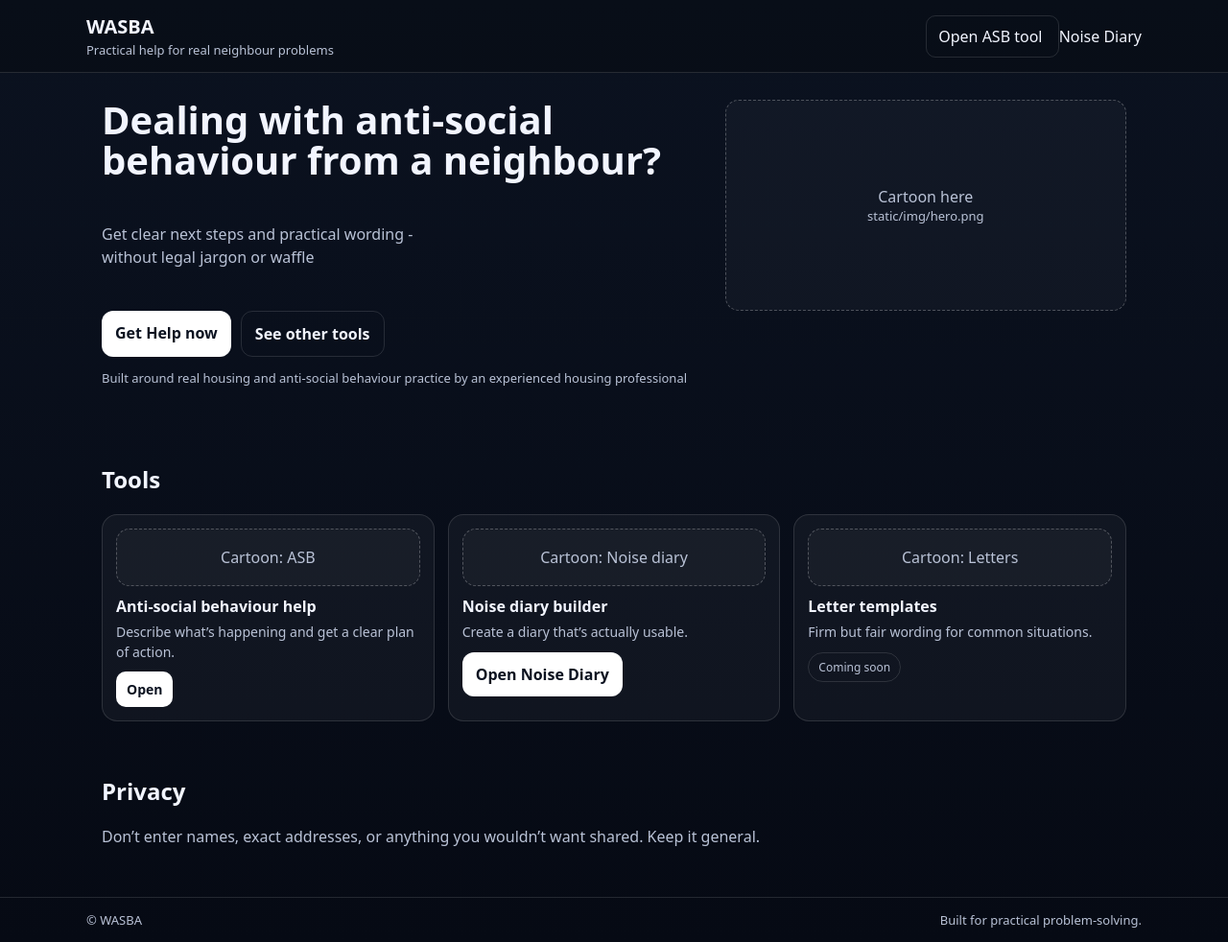
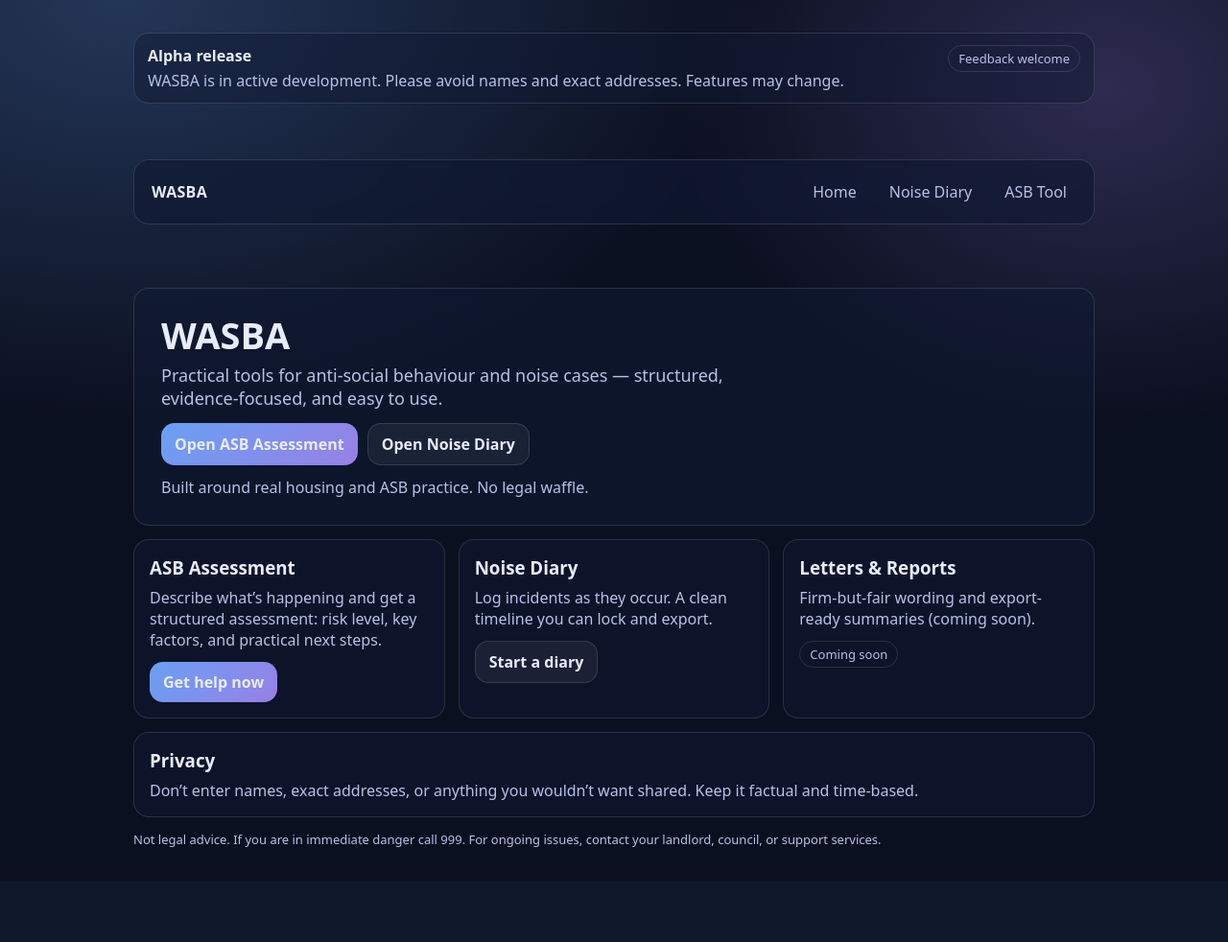
Before and after one commit to ErnieCap/WASBA, a Flask app: template templates/landing.html in a window 1280 px wide. Shown: the whole page at 96% size. After the commit the page ends 883 px from the top, so only its background shows below. Run offline with Flask 3, Linux system fonts and the light colour scheme; the template is opened without the code that fills it, so the values that code supplies are empty.

Commit message:
unifying layout, polish ASB output, add alpha notice

```diff
--- a/app.py
+++ b/app.py
@@ -47,7 +47,7 @@ def landing():
 
 @app.route("/asb", methods=["GET"])
 def asb():
-    return render_template("form.html")
+    return render_template("asb/form.html")
 
 
 def _collect_case_from_form() -> dict:
@@ -91,7 +91,7 @@ def assess():
     else:
         CASE_STORE[case_id] = {"case_data": case, "free_result": free_result, "paid": False}
 
-    return render_template("result.html", result=free_result, case_id=case_id, paid=False)
+    return render_template("asb/result.html", result=free_result, case_id=case_id, paid=False)
 
 
 @app.route("/pay/<case_id>", methods=["POST"])
@@ -118,10 +118,10 @@ def premium(case_id: str):
         abort(404, "Case not found (maybe expired).")
 
     if not row["paid"]:
-        return render_template("result.html", result=row["free_result"], case_id=case_id, paid=False)
+        return render_template("asb/result.html", result=row["free_result"], case_id=case_id, paid=False)
 
     premium_result = assess_case_premium(row["case_data"])
-    return render_template("result.html", result=premium_result, case_id=case_id, paid=True)
+    return render_template("asb/result.html", result=premium_result, case_id=case_id, paid=True)
 
 
 @app.route("/stripe/webhook", methods=["POST"])
--- a/templates/base.html
+++ b/templates/base.html
@@ -8,6 +8,22 @@
 
 </head>
 <body>
+  <div style="padding:10px 0;">
+  <div class="container">
+    <div class="card" style="padding:12px 14px;">
+      <div style="display:flex; gap:10px; align-items:flex-start; justify-content:space-between; flex-wrap:wrap;">
+        <div>
+          <div style="font-weight:800;">Alpha release</div>
+          <div style="color:var(--muted); margin-top:4px;">
+            WASBA is in active development. Please avoid names and exact addresses. Features may change.
+          </div>
+        </div>
+        <span class="badge">Feedback welcome</span>
+      </div>
+    </div>
+  </div>
+</div>
+
   <div class="container">
   <div class="nav">
     <div class="brand">
--- a/templates/landing.html
+++ b/templates/landing.html
@@ -1,89 +1,69 @@
-<!doctype html>
-<html lang="en">
-<head>
-  <meta charset="utf-8" />
-  <meta name="viewport" content="width=device-width,initial-scale=1" />
-  <title>WASBA – practical help for neighbour problems</title>
-  <link rel="stylesheet" href="{{ url_for('static', filename='css/site.css') }}">
-</head>
-<body>
-  <header class="top">
-    <div class="wrap top__inner">
-      <div class="brand">
-        <div class="brand__name">WASBA</div>
-        <div class="brand__tag">Practical help for real neighbour problems</div>
-      </div>
-      <nav class="nav">
-        <a class="nav__link" href="{{ url_for('asb') }}">Open ASB tool </a>
-        <a href="{{ url_for('noise_index') }}">Noise Diary</a>
+{% extends "base.html" %}
+{% block content %}
 
-      </nav>
-    </div>
-  </header>
+<div class="container">
 
-  <main class="wrap">
-    <section class="hero">
-      <div class="hero__text">
-        <h1>Dealing with anti-social behaviour from a neighbour?</h1>
-        <p class = "hero --lead">
-          Get clear next steps and practical wording  - without legal jargon or waffle
+  <div class="hero">
+    <h1 style="margin:0 0 8px;">WASBA</h1>
+    <p style="margin:0; font-size:18px; color:var(--muted);">
+      Practical tools for anti-social behaviour and noise cases — structured, evidence-focused, and easy to use.
     </p>
 
-        <div class="hero__actions">
-          <a class="btn" href="{{ url_for('asb') }}">Get Help now </a>
-          <a class="btn btn--ghost" href="#tools">See other tools </a>
-        </div>
-        <p class="small muted">Built around real housing and anti-social behaviour practice by an experienced housing professional </p>
+    <div style="margin-top:14px; display:flex; gap:10px; flex-wrap:wrap;">
+      <a class="btn primary" href="{{ url_for('asb') }}">Open ASB Assessment</a>
+      <a class="btn" href="{{ url_for('noise_index') }}">Open Noise Diary</a>
     </div>
 
-      <div class="hero__art">
-        <!-- Replace this with your daughter's cartoon later -->
-        <div class="art-placeholder">
-          Cartoon here<br><span class="small muted">static/img/hero.png</span>
+    <div style="margin-top:12px; color:var(--muted);">
+      Built around real housing and ASB practice. No legal waffle.
     </div>
   </div>
-    </section>
 
-    <section id="tools" class="section">
-      <h2>Tools</h2>
 
-      <div class="grid">
-        <article class="card">
-          <div class="card__img"><div class="img-placeholder">Cartoon: ASB</div></div>
-          <h3>Anti-social behaviour help</h3>
-          <p>Describe what’s happening and get a clear plan of action.</p>
-          <a class="btn btn--small" href="{{ url_for('asb') }}">Open</a>
-        </article>
 
-        <article class="card">
-          <div class="card__img"><div class="img-placeholder">Cartoon: Noise diary</div></div>
-          <h3>Noise diary builder</h3>
-          <p>Create a diary that’s actually usable.</p>
-          <a class="btn primary" href="{{ url_for('noise_index') }}">
-          Open Noise Diary
-          </a>
-        </article>
+  <div class="grid3" style="margin-top:14px;">
+    <div class="card">
+      <h3 style="margin:0 0 8px;">ASB Assessment</h3>
+      <p style="margin:0; color:var(--muted);">
+        Describe what’s happening and get a structured assessment: risk level, key factors, and practical next steps.
+      </p>
+      <div style="margin-top:12px;">
+        <a class="btn primary" href="{{ url_for('asb') }}">Get help now</a>
+      </div>
+    </div>
 
-        <article class="card">
-          <div class="card__img"><div class="img-placeholder">Cartoon: Letters</div></div>
-          <h3>Letter templates</h3>
-          <p>Firm but fair wording for common situations.</p>
-          <span class="pill">Coming soon</span>
-        </article>
+    <div class="card">
+      <h3 style="margin:0 0 8px;">Noise Diary</h3>
+      <p style="margin:0; color:var(--muted);">
+        Log incidents as they occur. A clean timeline you can lock and export.
+      </p>
+      <div style="margin-top:12px;">
+        <a class="btn" href="{{ url_for('noise_index') }}">Start a diary</a>
       </div>
-    </section>
+    </div>
 
-    <section class="section">
-      <h2>Privacy</h2>
-      <p class="muted">Don’t enter names, exact addresses, or anything you wouldn’t want shared. Keep it general.</p>
-    </section>
-  </main>
+    <div class="card">
+      <h3 style="margin:0 0 8px;">Letters & Reports</h3>
+      <p style="margin:0; color:var(--muted);">
+        Firm-but-fair wording and export-ready summaries (coming soon).
+      </p>
+      <div style="margin-top:12px;">
+        <span class="badge">Coming soon</span>
+      </div>
+    </div>
+  </div>
 
-  <footer class="footer">
-    <div class="wrap footer__inner">
-      <div class="small muted">© WASBA</div>
-      <div class="small muted">Built for practical problem-solving.</div>
+  <div class="card" style="margin-top:14px;">
+    <h3 style="margin:0 0 8px;">Privacy</h3>
+    <p style="margin:0; color:var(--muted);">
+      Don’t enter names, exact addresses, or anything you wouldn’t want shared. Keep it factual and time-based.
+    </p>
   </div>
-  </footer>
-</body>
-</html>
+
+  <div class="footer" style="margin-top:14px;">
+    Not legal advice. If you are in immediate danger call 999. For ongoing issues, contact your landlord, council, or support services.
+  </div>
+
+</div>
+
+{% endblock %}
```
Also changed, not shown: templates/asb/result.html (added, +168 -0 lines), templates/noise/case_detail.html (+60 -75 lines), templates/noise/entry_form.html (+82 -18 lines), templates/result.html (deleted, +0 -170 lines), templates/asb/form.html (renamed from templates/form.html). Lines whose indentation alone changed are shown as unchanged.
